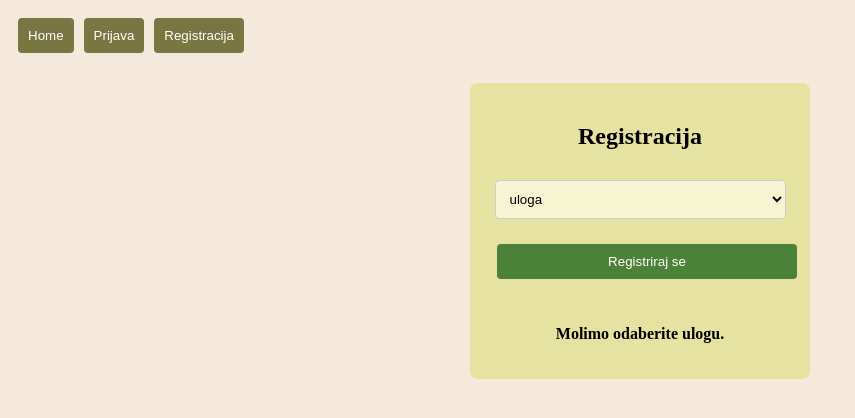
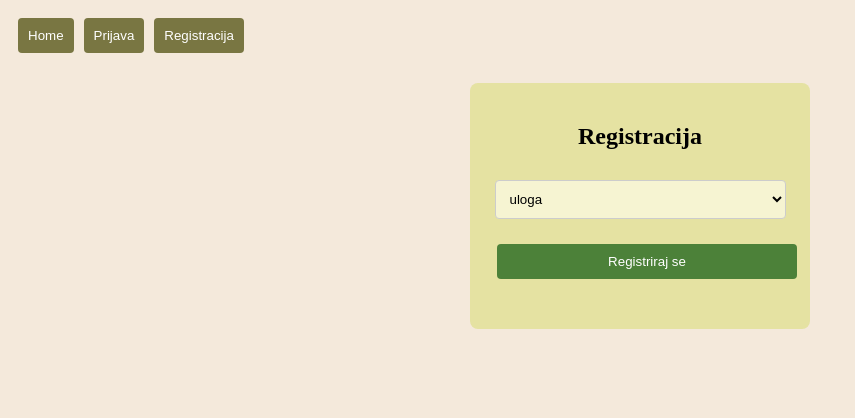
Before and after one commit to DavorMucak/voloConnect, a Vue app in the folder frontend/: page /register in a window 1280 px wide. Shown: the top 418 px of the page, without its empty margins (0-855 px from the left). Built offline with nearby package versions, Linux system fonts and the light colour scheme.

Commit message:
errori u register fix

```diff
--- a/frontend/src/components/Register.vue
+++ b/frontend/src/components/Register.vue
@@ -27,12 +27,9 @@ REGISTER
 
       <button type="submit">Registriraj se</button>
 
-      <p v-if="!selected" class="info">Molimo odaberite ulogu.</p>
       <p class="error" v-if="selected && error">{{ error }}</p>
       <p class="error" v-if="selected && validData && passError">{{ passError }}</p>
       <p class="success" v-if="success && !passError">{{ success }}</p>
-
-
 
     </form>
   </div>
@@ -102,6 +99,7 @@ export default {
         return;
       }
 
+      if(this.password)
       this.validData = true;
 
       const passwordRegex = /^(?=.*[A-Z])(?=.*\d).{6,}$/;
@@ -170,6 +168,8 @@ export default {
         this.verifError = "";
         this.isLoggedIn = true;
 
+        this.validData = false;
+
         // Reset forme
         this.clearForm();
         alert('Kod je točan! Uspješna registracija.');
```
